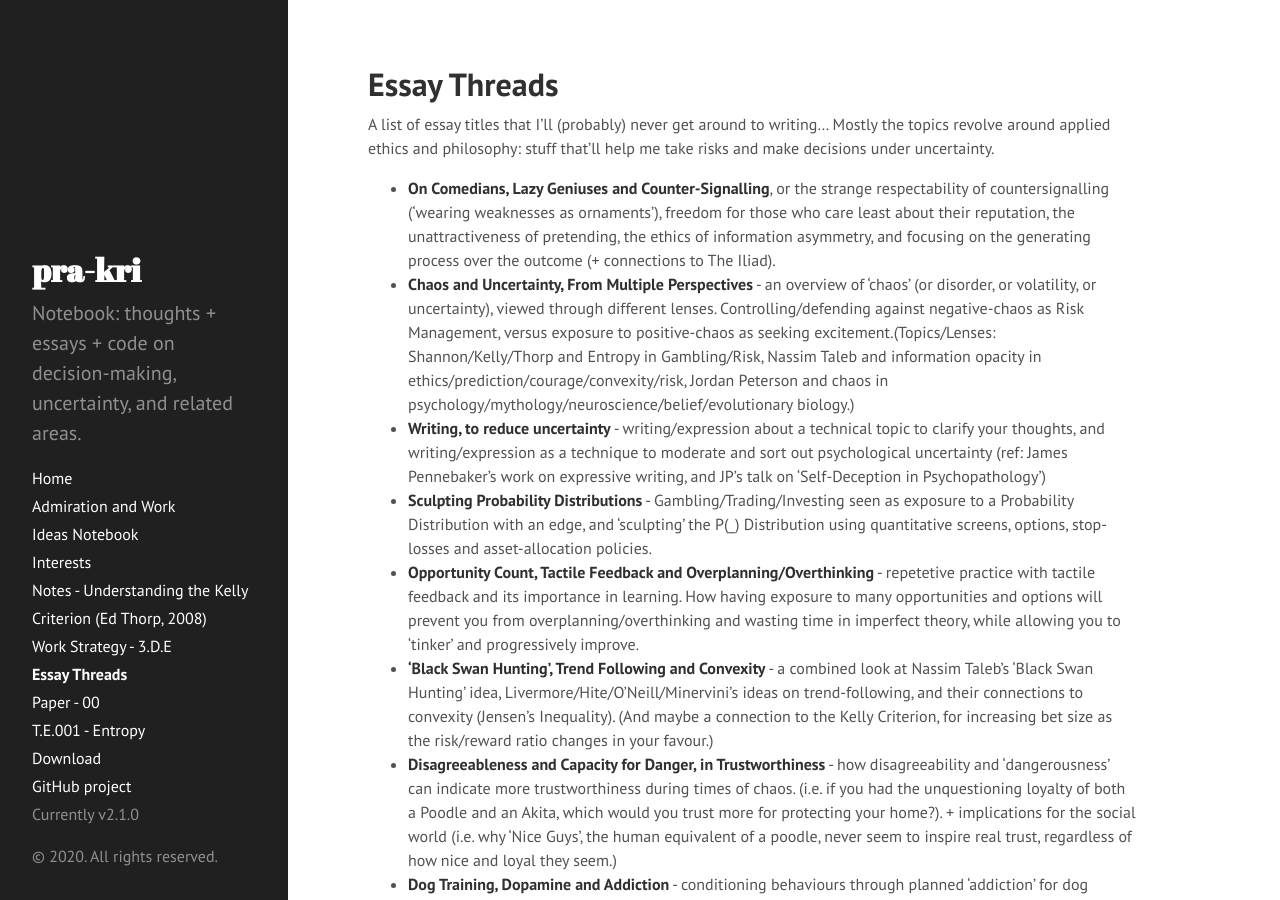
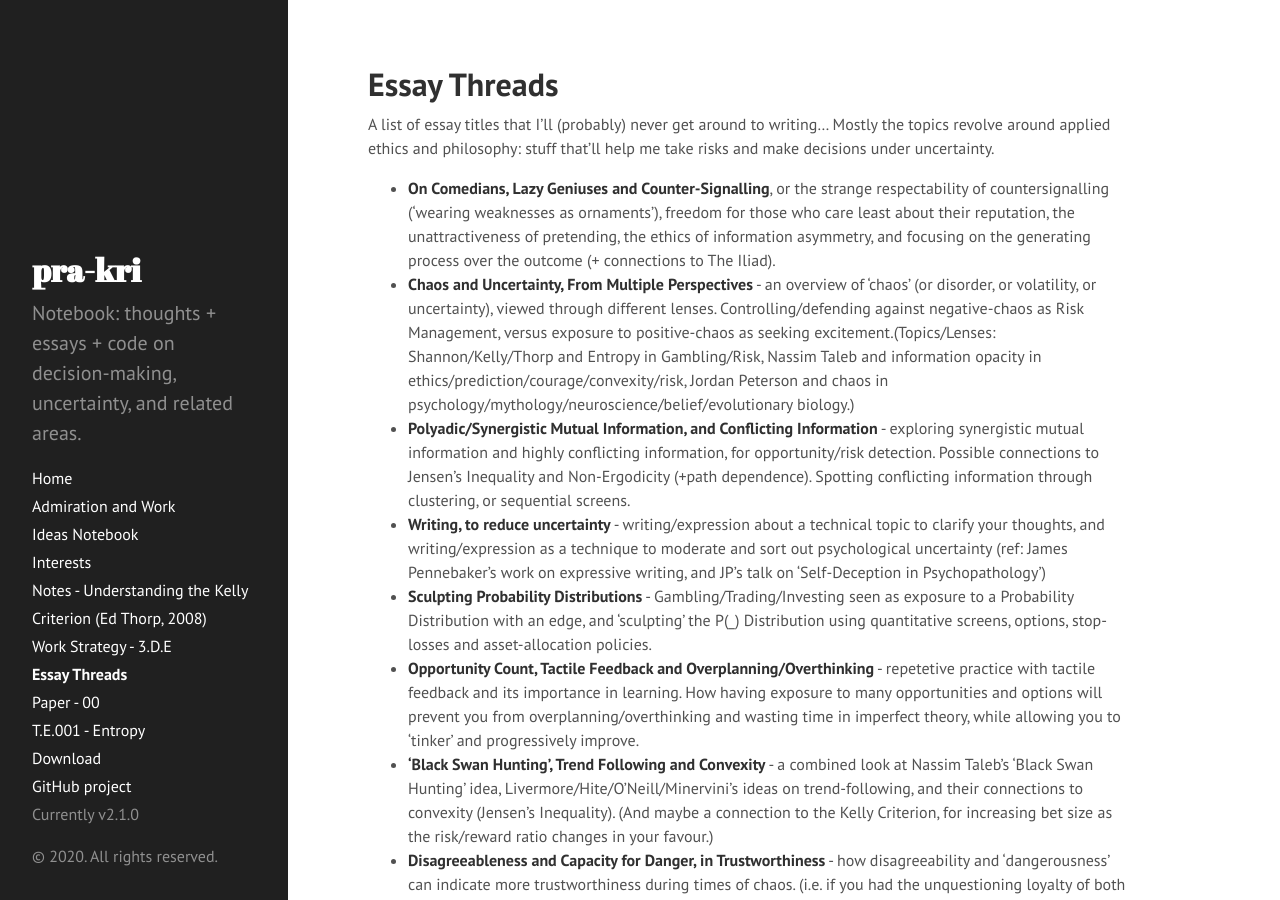
Before and after one commit to pra-kri/pra-kri.github.io, a Jekyll site: the page built from essay_threads.md, in a window 1280 px wide and 900 px high. Built offline with Jekyll 4.4.1, drawn with Linux system fonts in a browser that asks for light colours.

Commit message:
Update essay_threads.md

```diff
--- a/essay_threads.md
+++ b/essay_threads.md
@@ -8,6 +8,7 @@ Mostly the topics revolve around applied ethics and philosophy: stuff that'll he
 
 * **On Comedians, Lazy Geniuses and Counter-Signalling**, or the strange respectability of countersignalling ('wearing weaknesses as ornaments'), freedom for those who care least about their reputation, the unattractiveness of pretending, the ethics of information asymmetry, and focusing on the generating process over the outcome (+ connections to The Iliad).
 * **Chaos and Uncertainty, From Multiple Perspectives** - an overview of 'chaos' (or disorder, or volatility, or uncertainty), viewed through different lenses. Controlling/defending against negative-chaos as Risk Management, versus exposure to positive-chaos as seeking excitement.(Topics/Lenses: Shannon/Kelly/Thorp and Entropy in Gambling/Risk, Nassim Taleb and information opacity in ethics/prediction/courage/convexity/risk, Jordan Peterson and chaos in psychology/mythology/neuroscience/belief/evolutionary biology.)
+* **Polyadic/Synergistic Mutual Information, and Conflicting Information** - exploring synergistic mutual information and highly conflicting information, for opportunity/risk detection. Possible connections to Jensen's Inequality and Non-Ergodicity (+path dependence). Spotting conflicting information through clustering, or sequential screens.
 * **Writing, to reduce uncertainty** - writing/expression about a technical topic to clarify your thoughts, and writing/expression as a technique to moderate and sort out psychological uncertainty (ref: James Pennebaker's work on expressive writing, and JP's talk on 'Self-Deception in Psychopathology')
 * **Sculpting Probability Distributions** - Gambling/Trading/Investing seen as exposure to a Probability Distribution with an edge, and 'sculpting' the P(\_\) Distribution using quantitative screens, options, stop-losses and asset-allocation policies.
 * **Opportunity Count, Tactile Feedback and Overplanning/Overthinking** - repetetive practice with tactile feedback and its importance in learning. How having exposure to many opportunities and options will prevent you from overplanning/overthinking and wasting time in imperfect theory, while allowing you to 'tinker' and progressively improve.
```
